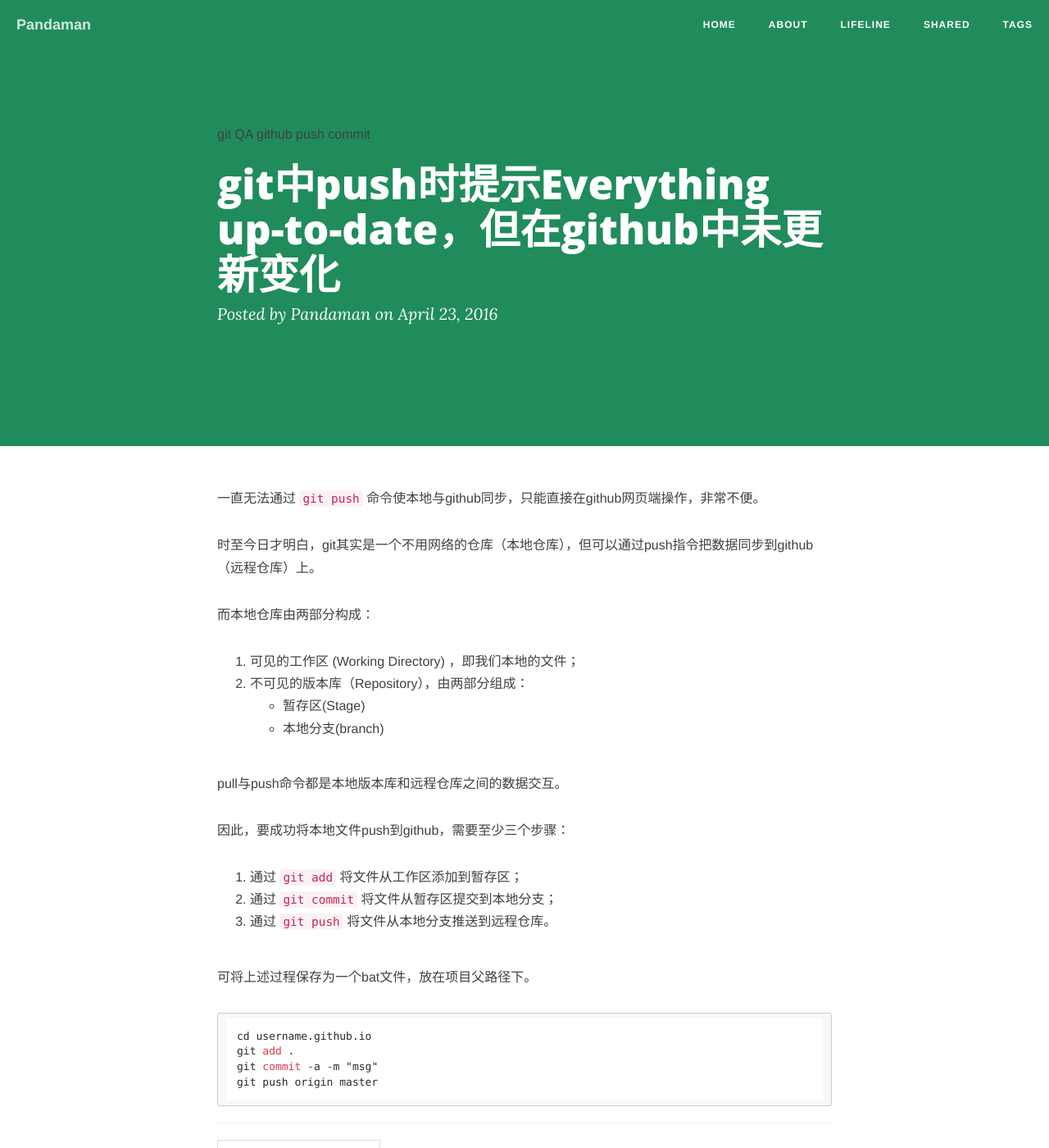
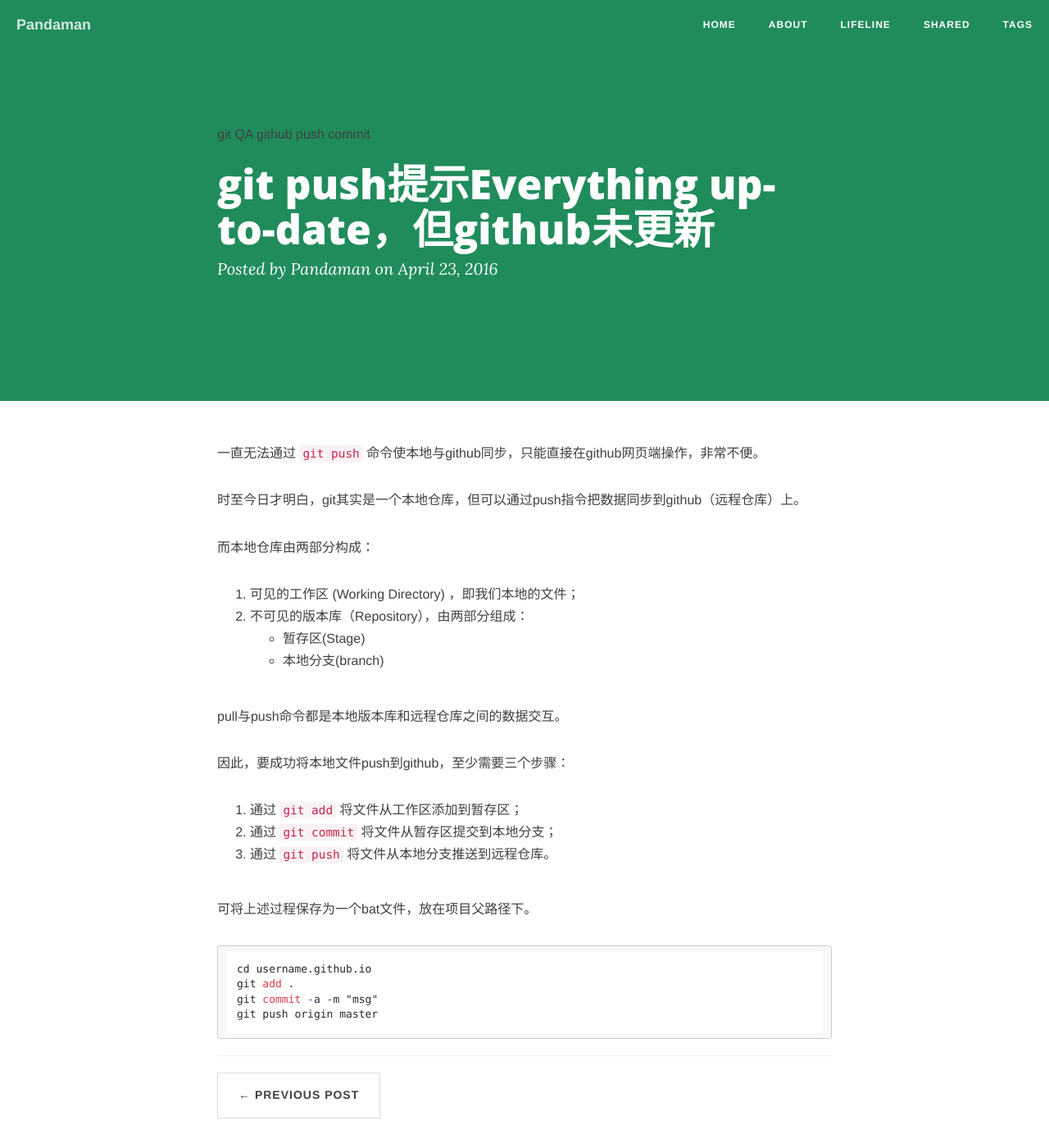
Before and after one commit to ceares/ceares.github.io, a Jekyll site: the page built from _posts/qa/2016-04-23-gitpush.md, in a window 1280 px wide and 1400 px high. Shown: the whole window at 82% size. Built offline with Jekyll 4.4.1, drawn with Linux system fonts in a browser that asks for light colours; nearby versions of some CDN libraries; comment, search, counter and statistics services are not loaded.

Commit message:
from sp3

```diff
--- a/_posts/qa/2016-04-23-gitpush.md
+++ b/_posts/qa/2016-04-23-gitpush.md
@@ -1,6 +1,6 @@
 ---
 layout: post
-title: git中push时提示Everything up-to-date，但在github中未更新变化
+title: git push提示Everything up-to-date，但github未更新
 date: 2016-04-23
 categories: qa
 tags: [git,QA,github,push,commit]
@@ -9,7 +9,7 @@ description: git push
 
 一直无法通过 `git push` 命令使本地与github同步，只能直接在github网页端操作，非常不便。
 
-时至今日才明白，git其实是一个不用网络的仓库（本地仓库），但可以通过push指令把数据同步到github（远程仓库）上。
+时至今日才明白，git其实是一个本地仓库，但可以通过push指令把数据同步到github（远程仓库）上。
 
 而本地仓库由两部分构成：
 
@@ -20,7 +20,7 @@ description: git push
 
 pull与push命令都是本地版本库和远程仓库之间的数据交互。
 
-因此，要成功将本地文件push到github，需要至少三个步骤：
+因此，要成功将本地文件push到github，至少需要三个步骤：
 
 1. 通过 `git add` 将文件从工作区添加到暂存区；
 2. 通过 `git commit` 将文件从暂存区提交到本地分支；
```
